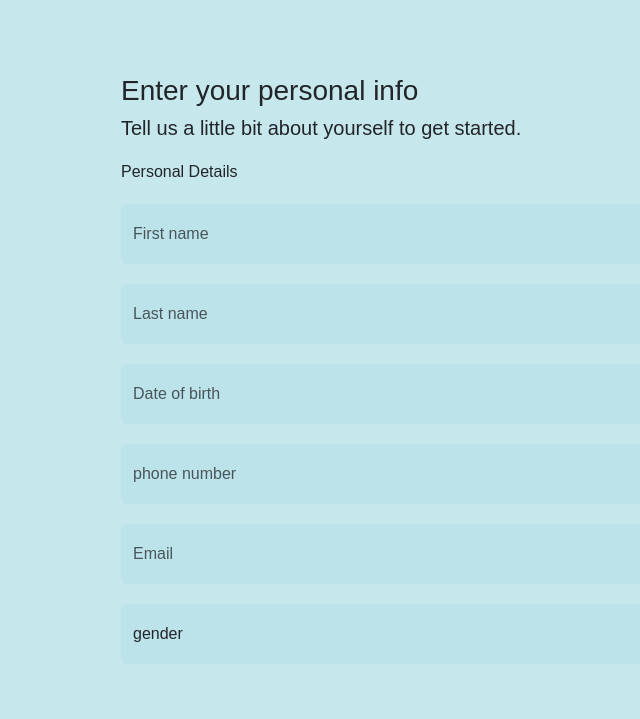
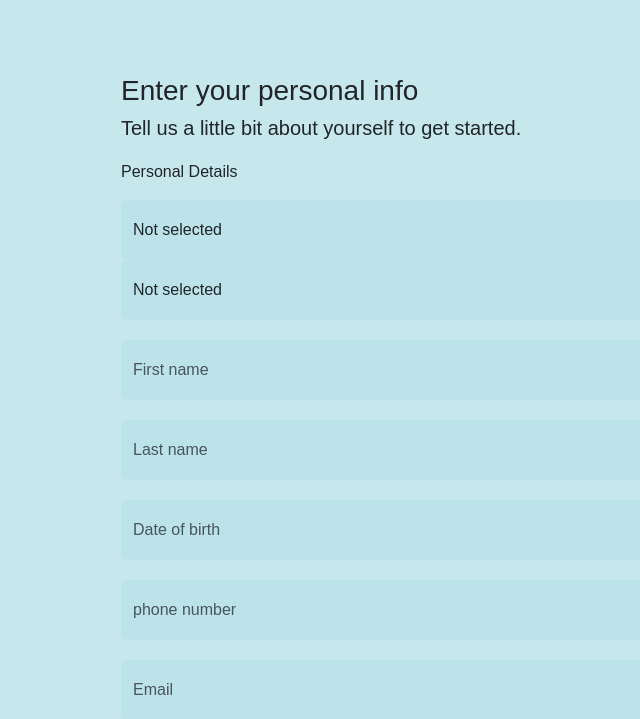
Before and after one commit to abdulhamidbabawale/revivefitness, a Django app: page /joinus/personaldetails/ in a window 1280 px wide. Shown: the part 86-805 px from the top of the page, without its empty margins (246-886 px from the left). Run offline with Django 5.2, Linux system fonts and the light colour scheme; some libraries are stand-ins or nearby versions.

Commit message:
temporary storage for plan duration and classes

```diff
--- a/templates/joinus_personaldetails.html
+++ b/templates/joinus_personaldetails.html
@@ -53,6 +53,11 @@
       <form class="needs-validation" action="" novalidate>
         <div class="details">
           <p>Personal Details</p>
+
+
+          <input id="planDurationInput" class="form-control invisible-input" type="text" placeholder="" required>
+          <input id="selectedClassInput" class="form-control invisible-input" type="text" placeholder="" required>
+
 
           <fieldset>
             <input class="form-control " type="text" placeholder="First name" required>
@@ -178,4 +183,13 @@
       })
     })()
   </script>
+
+<script>
+  // Retrieve the saved data
+  const planDuration = localStorage.getItem('planDuration');
+  const selectedClass = localStorage.getItem('selectedClass');
+
+  document.getElementById('planDurationInput').value = planDuration ? planDuration : 'Not selected';
+  document.getElementById('selectedClassInput').value = selectedClass ? selectedClass : 'Not selected';
+</script>
 {% endblock %}
```
